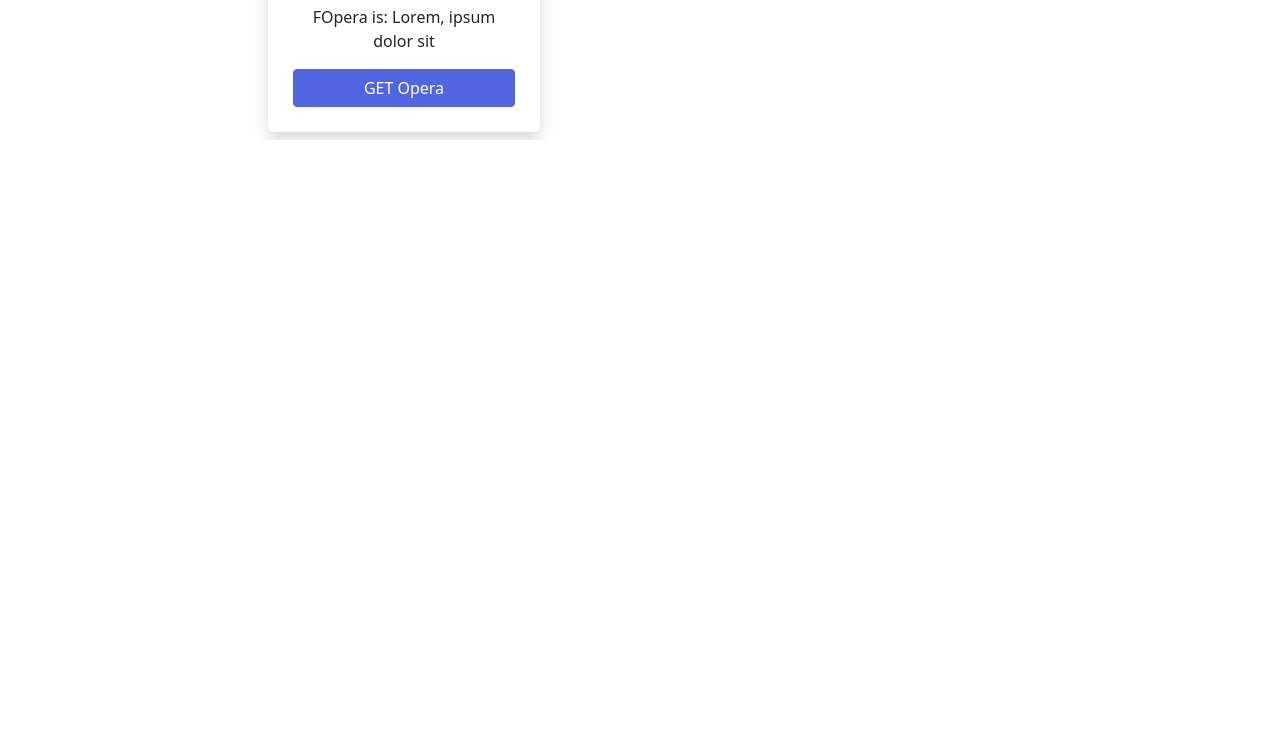
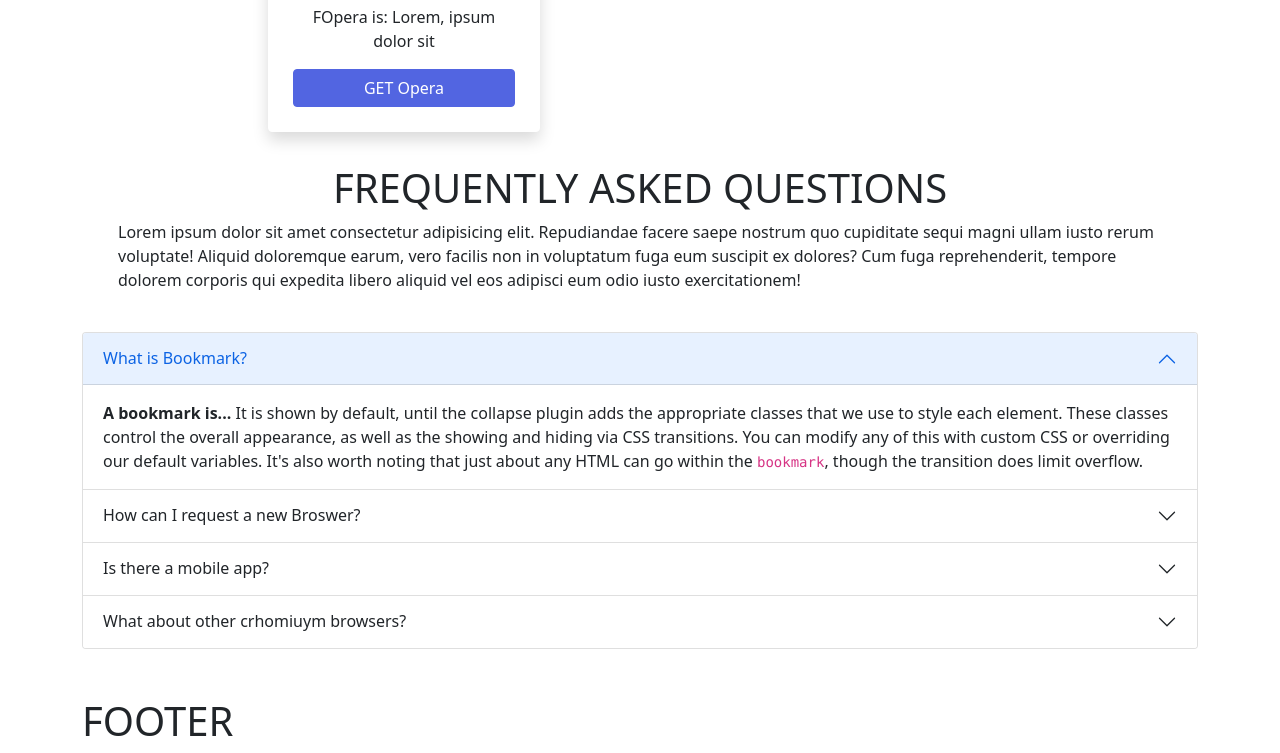
Before and after one commit to Andresgg-github/Sprint2, a website: page Sprint_2/index.html in a window 1280 px wide. Shown: the part 2091-2844 px from the top of the page. Before the commit the page ends 2231 px from the top, so only its background shows below. Drawn offline with nearby package versions, Linux system fonts and the light colour scheme.

Commit message:
4ejercicio

```diff
--- a/Sprint_2/index.html
+++ b/Sprint_2/index.html
@@ -177,7 +177,7 @@
             doloremque earum, vero facilis non in voluptatum fuga eum suscipit ex dolores?
              Cum fuga reprehenderit, tempore dolorem corporis qui expedita libero aliquid
              vel eos adipisci eum odio iusto exercitationem!</p>
-    </div>
+      </div>
       <div class="row">
         <div class="col-md-2 p-0 m-0"></div>
         <div class="col-md-8">
@@ -216,9 +216,78 @@
         <div class="col-md-2 p-0 m-0"></div>
     </div>
     <!-- Ejercicio 4 FAQS ********************************************************************************************************************************************* -->
-
+    <div class="d-flex justify-content-center m-4 row mt-4">
+      <h1 class="d-flex justify-content-center">FREQUENTLY ASKED QUESTIONS</h1><br>
+      <p>Lorem ipsum dolor sit amet consectetur adipisicing elit. Repudiandae facere
+          saepe nostrum quo cupiditate sequi magni ullam iusto rerum voluptate! Aliquid
+          doloremque earum, vero facilis non in voluptatum fuga eum suscipit ex dolores?
+           Cum fuga reprehenderit, tempore dolorem corporis qui expedita libero aliquid
+           vel eos adipisci eum odio iusto exercitationem!</p>
+    </div>
+    <div class="accordion mb-5" id="accordionExample">
+      <div class="accordion-item">
+        <h2 class="accordion-header" id="headingOne">
+          <button class="accordion-button" type="button" data-bs-toggle="collapse" data-bs-target="#collapseOne" aria-expanded="false" aria-controls="collapseOne">
+            What is Bookmark?
+          </button>
+        </h2>
+        <div id="collapseOne" class="accordion-collapse collapse show" aria-labelledby="headingOne" data-bs-parent="#accordionExample">
+          <div class="accordion-body">
+            <strong>A bookmark is...</strong> It is shown by default, until the collapse plugin adds the appropriate classes that we use to style each element.
+             These classes control the overall appearance, as well as the showing and hiding via CSS transitions. You can modify any of this with custom
+             CSS or overriding our default variables. It's also worth noting that just about any HTML can go within the <code>bookmark</code>, though the transition does limit overflow.
+          </div>
+        </div>
+      </div>
+      <div class="accordion-item">
+        <h2 class="accordion-header" id="headingTwo">
+          <button class="accordion-button collapsed" type="button" data-bs-toggle="collapse" data-bs-target="#collapseTwo" aria-expanded="false" aria-controls="collapseTwo">
+            How can I request a new Broswer?
+          </button>
+        </h2>
+        <div id="collapseTwo" class="accordion-collapse collapse" aria-labelledby="headingTwo" data-bs-parent="#accordionExample">
+          <div class="accordion-body">
+            <strong>A new browser could be </strong> rquested if It is hidden by default, until the collapse plugin adds the appropriate classes that we use to style each element.
+             These classes control the overall appearance, as well as the showing and hiding via CSS transitions. You can modify any of this with custom CSS or overriding our
+              default variables. It's also worth noting that just about any HTML can go within the <code>Browser</code>, though the transition does limit overflow.
+          </div>
+        </div>
+      </div>
+      <div class="accordion-item">
+        <h2 class="accordion-header" id="headingThree">
+          <button class="accordion-button collapsed" type="button" data-bs-toggle="collapse" data-bs-target="#collapseThree" aria-expanded="false" aria-controls="collapseThree">
+            Is there a mobile app?
+          </button>
+        </h2>
+        <div id="collapseThree" class="accordion-collapse collapse" aria-labelledby="headingThree" data-bs-parent="#accordionExample">
+          <div class="accordion-body">
+            <strong>Absolutely yes</strong>There is an app for you, until the collapse plugin adds the appropriate classes that we use to style each element.
+             These classes control the overall appearance, as well as the showing and hiding via CSS transitions. You can modify any of this with custom CSS or
+              overriding our default variables. It's also worth noting that just about any HTML can go within the <code>mobile</code>, though the transition does limit overflow.
+          </div>
+        </div>
+      </div>
+      <div class="accordion-item">
+        <h2 class="accordion-header" id="headingThree">
+          <button class="accordion-button collapsed" type="button" data-bs-toggle="collapse" data-bs-target="#collapseThree" aria-expanded="false" aria-controls="collapseThree">
+            What about other crhomiuym browsers?
+          </button>
+        </h2>
+        <div id="collapseThree" class="accordion-collapse collapse" aria-labelledby="headingThree" data-bs-parent="#accordionExample">
+          <div class="accordion-body">
+            <strong>Chromium browsers</strong> are the collapse plugin adds the appropriate classes that we use to style each element.
+             These classes control the overall appearance, as well as the showing and hiding via CSS transitions. You can modify any of this
+              with custom CSS or overriding our default variables. It's also worth noting that just about any HTML can go within the <code>Chromium</code>, though the transition does limit overflow.
+          </div>
+        </div>
+      </div>
+    </div>
     </main>
-
+    <footer class="container mt-5">
+      <div>
+        <h1>FOOTER</h1>
+      </div>
+    </footer>
 
 </body>
 </html>
```
